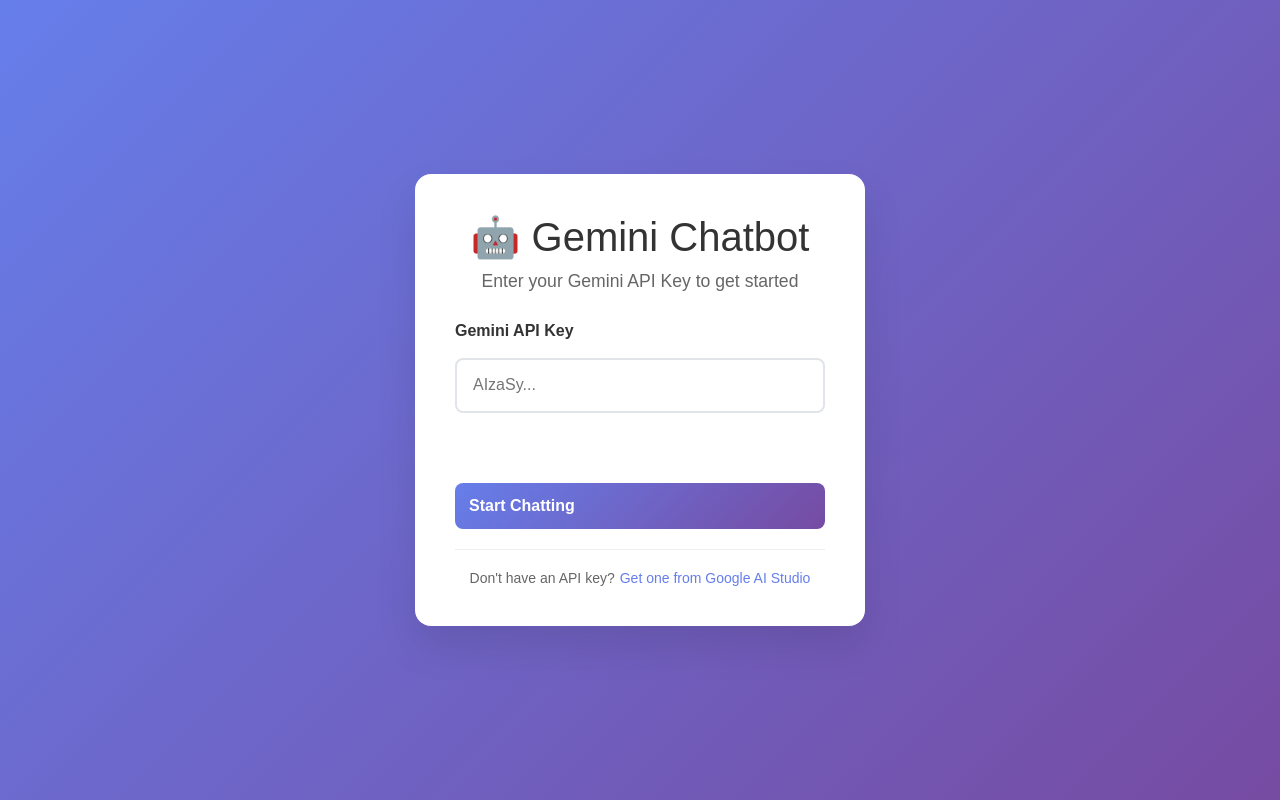
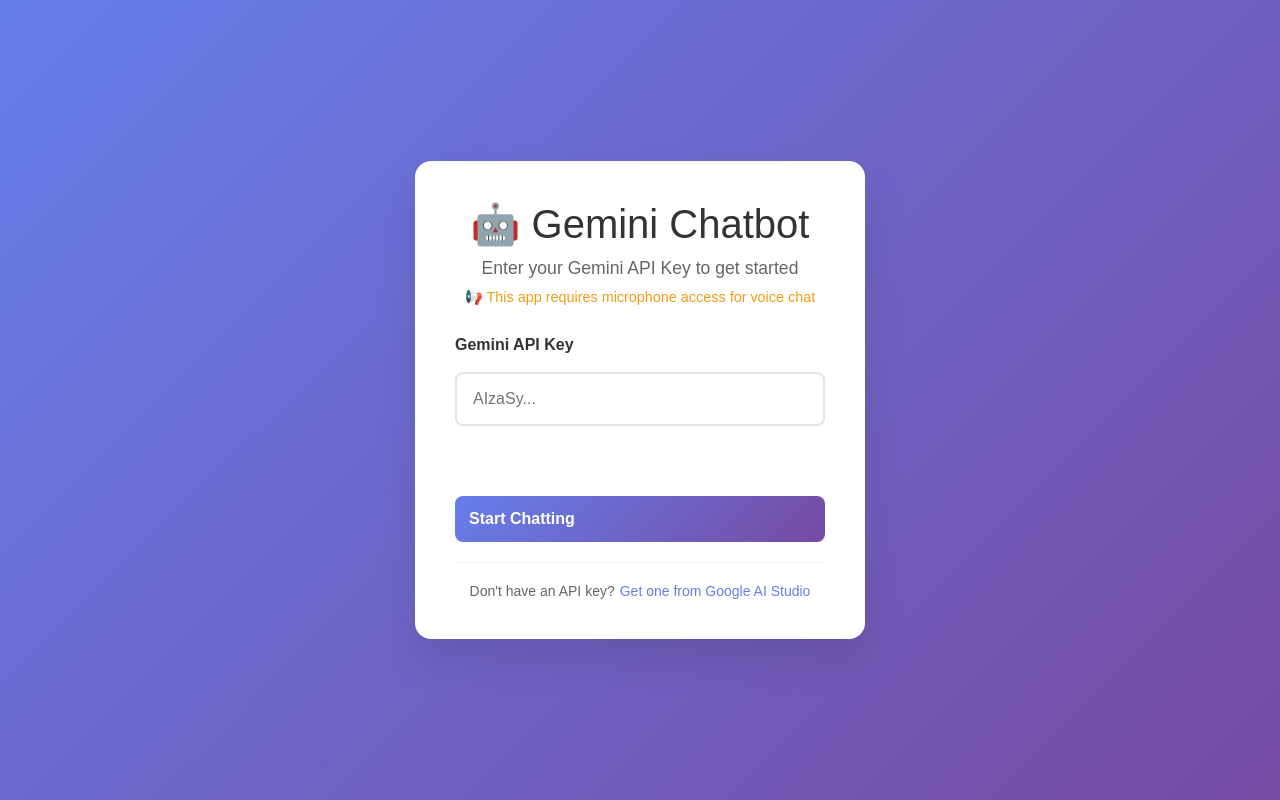
Before and after one commit to nhatnam99132/gemini-chattter-bot, a React (Vite) app: page / in a window 1280 px wide. Built offline with nearby package versions, Linux system fonts and the light colour scheme.

Commit message:
Fix mic issue

```diff
--- a/components/ApiKeyInput.css
+++ b/components/ApiKeyInput.css
@@ -31,6 +31,13 @@
   margin: 0;
   color: #666;
   font-size: 1.1rem;
+}
+
+.api-key-header .mic-notice {
+  margin-top: 10px;
+  color: #f39c12;
+  font-size: 0.9rem;
+  font-weight: 500;
 }
 
 .api-key-form {
--- a/components/ApiKeyInput.tsx
+++ b/components/ApiKeyInput.tsx
@@ -27,8 +27,16 @@ const ApiKeyInput = ({ onApiKeySubmit }: ApiKeyInputProps) => {
       return;
     }
 
-    setError('');
-    onApiKeySubmit(apiKey.trim());
+    // Test microphone permissions before proceeding
+    navigator.mediaDevices.getUserMedia({ audio: true })
+      .then(() => {
+        setError('');
+        onApiKeySubmit(apiKey.trim());
+      })
+      .catch((err) => {
+        console.error('Microphone permission error:', err);
+        setError('Microphone permission is required for voice chat. Please allow microphone access and try again.');
+      });
   };
 
   const handleInputChange = (e: ChangeEvent<HTMLInputElement>) => {
@@ -41,6 +49,7 @@ const ApiKeyInput = ({ onApiKeySubmit }: ApiKeyInputProps) => {
         <div className="api-key-header">
           <h1>🤖 Gemini Chatbot</h1>
           <p>Enter your Gemini API Key to get started</p>
+          <p className="mic-notice">📢 This app requires microphone access for voice chat</p>
         </div>
 
         <form onSubmit={handleSubmit} className="api-key-form">
--- a/vite.config.ts
+++ b/vite.config.ts
@@ -2,6 +2,10 @@ import path from 'path';
 import { defineConfig } from 'vite';
 
 export default defineConfig({
+  define: {
+    // Ensure process.env is available for libraries that might need it
+    'process.env': {}
+  },
   resolve: {
     alias: {
       '@': path.resolve(__dirname, '.'),
```
